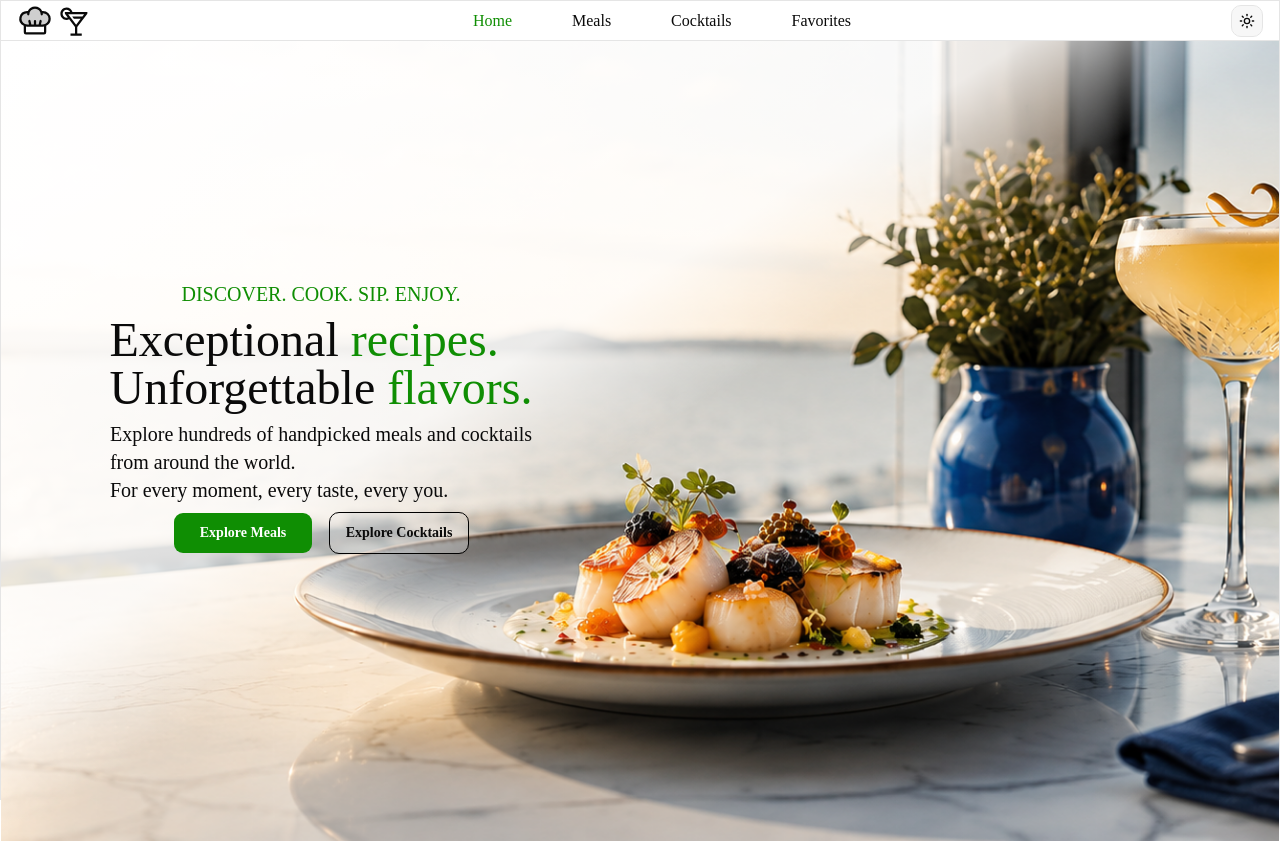
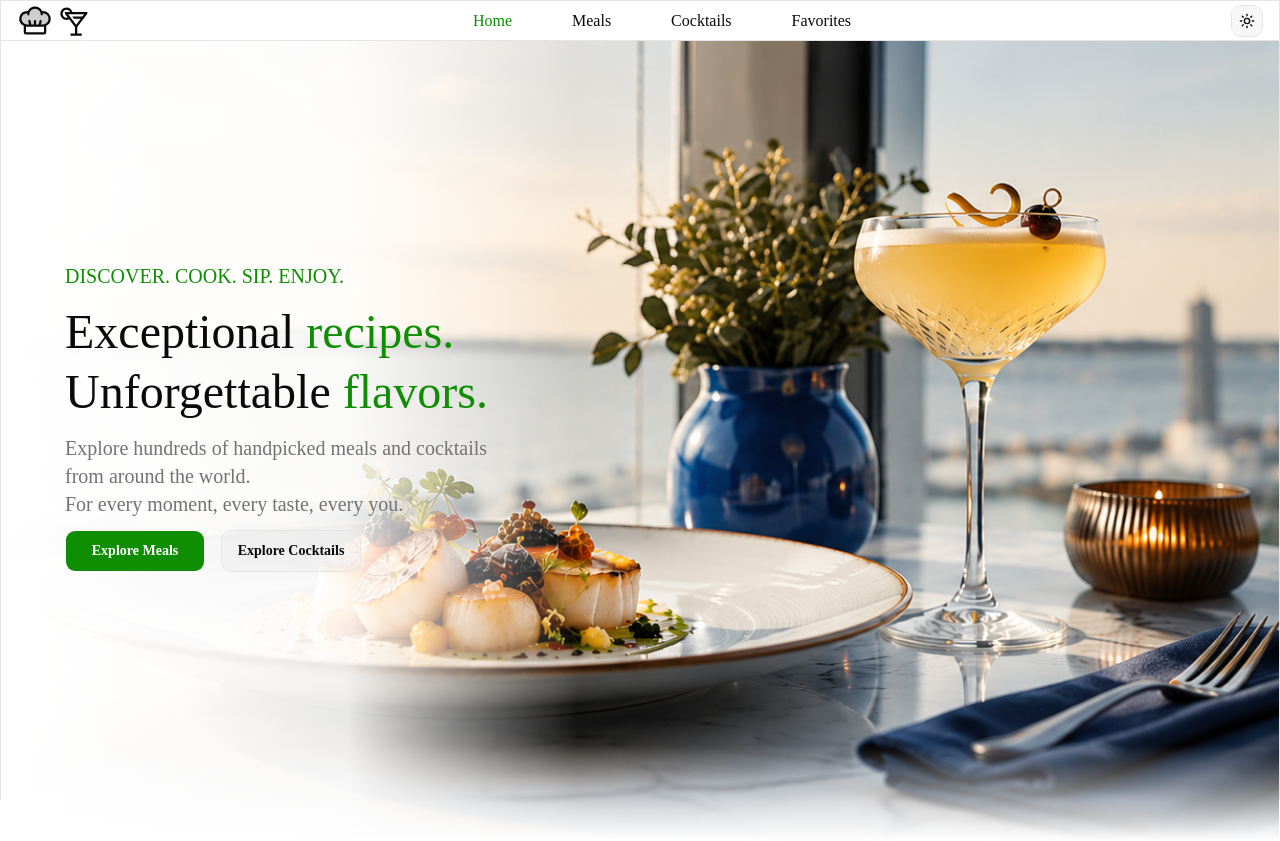
Before and after one commit to ReySlash/taste-board, a Next.js app: page / in a window 1280 px wide. Built offline with nearby package versions, Linux system fonts and the light colour scheme.

Commit message:
Refactor home hero image layout

```diff
--- a/src/app/page.tsx
+++ b/src/app/page.tsx
@@ -1,17 +1,57 @@
 import { Button } from "@/components/ui/button";
+import Image from "next/image";
 import Link from "next/link";
 
 export default function Home() {
   return (
     <section className="bg-white dark:bg-black">
-      <main className="relative min-h-screen bg-[url('/hero-light.png')] bg-cover bg-center dark:bg-[url('/hero-dark.png')]">
-        <div className="absolute inset-0 bg-linear-to-tl from-transparent from-50% via-white/80 dark:via-black/80 via-60% to-white dark:to-black" />
+      <main className="relative min-h-screen overflow-hidden bg-white dark:bg-black">
+        <div className="relative h-[50vh] w-full md:hidden">
+          <Image
+            src="/hero-light.png"
+            alt="TasteBoard hero artwork"
+            fill
+            priority
+            sizes="100vw"
+            className="object-cover object-right dark:hidden"
+          />
+          <Image
+            src="/hero-dark.png"
+            alt="TasteBoard hero artwork"
+            fill
+            priority
+            sizes="100vw"
+            className="hidden object-cover object-right dark:block"
+          />
+          <div className="absolute inset-x-0 bottom-0 h-24 bg-linear-to-t from-white via-white/80 to-transparent dark:from-black dark:via-black/80" />
+        </div>
 
-        <div className="w-[50vw] h-[94vh] relative z-10 flex flex-col items-center justify-center gap-2">
-          <h2 className="text-xl text-[oklch(56.177%_0.18808_142.111)]">
+        <div className="absolute inset-0 hidden md:block">
+          <Image
+            src="/hero-light.png"
+            alt="TasteBoard hero artwork"
+            fill
+            priority
+            sizes="100vw"
+            className="object-cover object-right dark:hidden"
+          />
+          <Image
+            src="/hero-dark.png"
+            alt="TasteBoard hero artwork"
+            fill
+            priority
+            sizes="100vw"
+            className="hidden object-cover object-right dark:block"
+          />
+          <div className="absolute inset-y-0 left-0 w-[45vw] bg-linear-to-r from-white via-white/90 via-60% to-transparent dark:from-black dark:via-black/90" />
+          <div className="absolute inset-x-0 bottom-0 h-24 bg-linear-to-t from-white to-transparent dark:from-black" />
+        </div>
+
+        <div className="relative z-10 flex min-h-[50vh] w-full flex-col items-center justify-center gap-3 px-6 pb-12 text-center md:absolute md:left-0 md:top-1/2 md:w-[48vw] md:-translate-y-1/2 md:items-start md:px-16 md:text-left">
+          <h2 className="text-base text-[oklch(56.177%_0.18808_142.111)] md:text-xl">
             DISCOVER. COOK. SIP. ENJOY.
           </h2>
-          <h1 className="text-5xl">
+          <h1 className="text-4xl leading-tight md:text-5xl">
             Exceptional{" "}
             <span className="text-[oklch(56.177%_0.18808_142.111)]">
               recipes.
@@ -22,14 +62,14 @@ export default function Home() {
               flavors.
             </span>
           </h1>
-          <h2 className="text-xl">
+          <h2 className="text-base text-muted-foreground md:text-xl">
             Explore hundreds of handpicked meals and cocktails <br /> from
             around the world. <br /> For every moment, every taste, every you.
           </h2>
-          <div className="flex gap-4">
-            <Button className="py-5 min-w-35" variant="default">
+          <div className="flex w-full max-w-sm gap-3 flex-row justify-center sm:gap-4 md:justify-start">
+            <Button className="min-w-35 py-5" variant="default">
               <Link
-                className="w-full h-full flex items-center justify-center font-bold"
+                className="flex h-full w-full items-center justify-center font-bold"
                 href="/meals"
               >
                 Explore Meals
@@ -37,11 +77,11 @@ export default function Home() {
             </Button>
 
             <Button
-              className="py-5 min-w-35 border border-black font-bold"
+              className="min-w-35 py-5 font-bold dark:border-white/20"
               variant="outline"
             >
               <Link
-                className="w-full h-full flex items-center justify-center"
+                className="flex h-full w-full items-center justify-center"
                 href="/cocktails"
               >
                 Explore Cocktails
```
